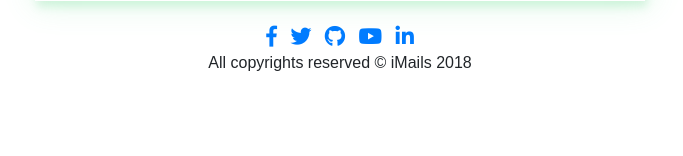
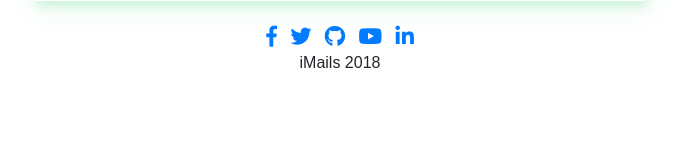
Before and after one commit to prince2804/iMails, a PHP site: page /mail/index.php in a window 1280 px wide. Shown: the part 622-778 px from the top of the page, without its empty margins (300-983 px from the left). Run offline with PHP 8.4, Linux system fonts and the light colour scheme; some libraries are stand-ins or nearby versions.

Commit message:
Update footer.php

```diff
--- a/iMails/non-pages/footer.php
+++ b/iMails/non-pages/footer.php
@@ -11,7 +11,7 @@
                     <a href="https://github.com/ankesh06g"><i class="fab fa-github" target="_blank"></i></a>&nbsp;&nbsp;
                     <a href="https://www.youtube.com/channel/UCajCBee6FiNo-gRHoGd-PCA" target="_blank"><i class="fab fa-youtube"></i></a>&nbsp;&nbsp;
                     <a href=https://linkedin.com/in/ankesh-gaikwad-4a2701134"><i class="fab fa-linkedin-in" target="_blank"></i></a><br>
-                <span class="copyright">All copyrights reserved © iMails 2018
+                <span class="copyright">iMails 2018
                 </span>
             </center>
         </div>
```
